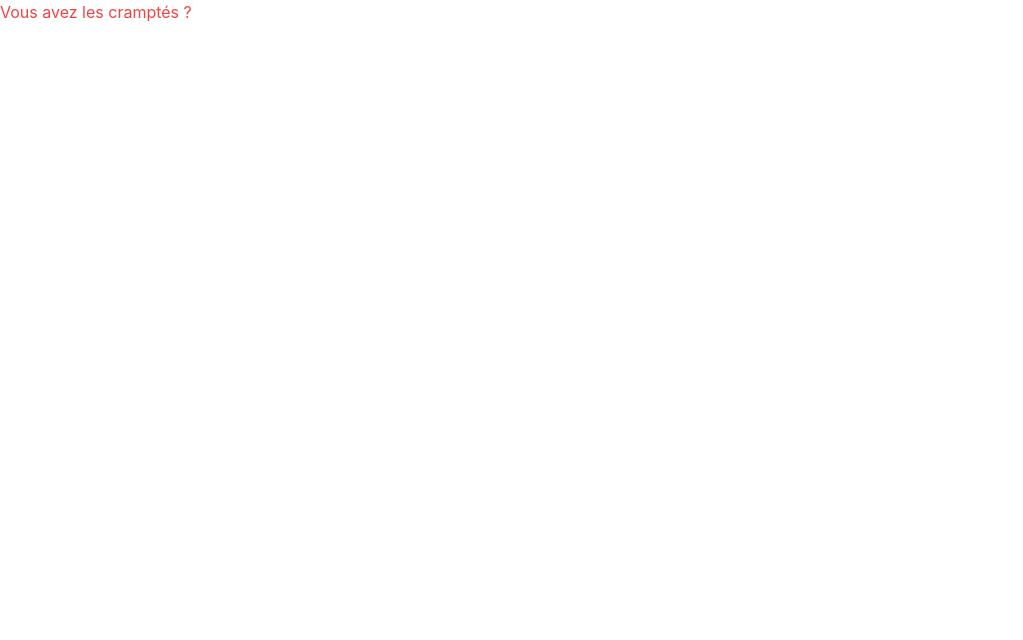
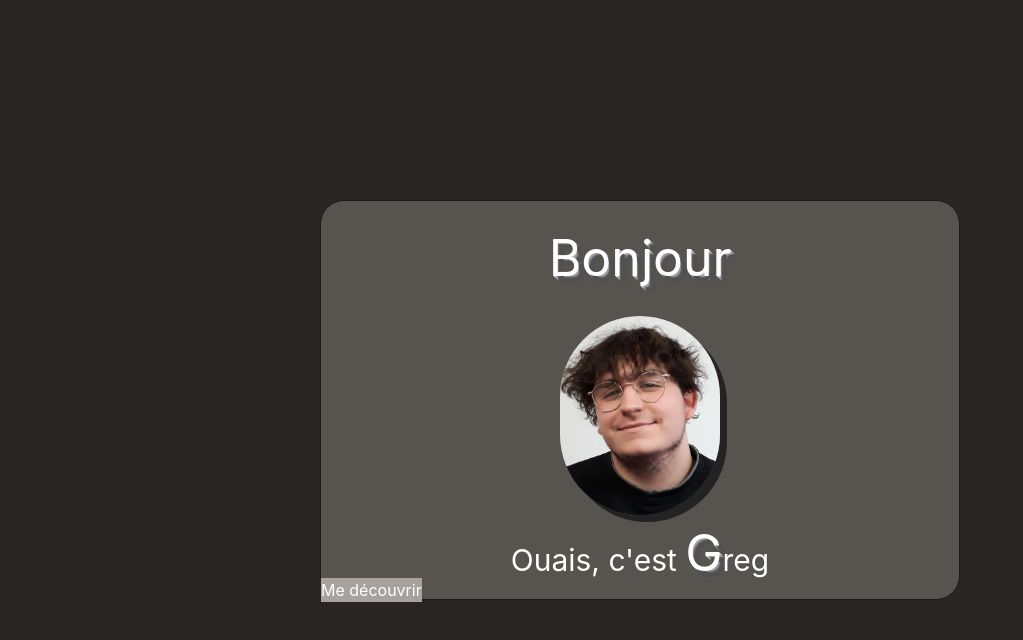
Before and after one commit to Quen2/Quen2.github.io, a React (Create React App) app in the folder my_portfolio/: page / in a window 1280 px wide. Shown: the top 640 px of the page, without its empty margins (0-1023 px from the left). Built offline with nearby package versions, Linux system fonts and the light colour scheme.

Commit message:
[~] First View is done, short sentence to describe myself, working on the transition between this view and my table of content

```diff
--- /dev/null
+++ b/my_portfolio/src/Scripts/Img.script.js
@@ -0,0 +1,36 @@
+window.addEventListener('load', () => {
+    if(window.location.href === 'http://localhost:3000/')
+    {
+        let anim = document.querySelector('.anim');
+
+        let height = anim.clientHeight
+        let width  = anim.clientWidth
+
+        anim.addEventListener('mousemove', handleMove)
+
+        function handleMove (e)
+        {
+            const xVal = e.layerX
+            const yVal = e.layerY
+
+            const yRotate = 30 * ((xVal - width /2 ) / width)
+            const xRotate = -30 *((yVal - height /2) / height)
+
+            const style = `perspective(500px) scale(1.05) rotateX(${xRotate}deg) rotateY(${yRotate}deg)`
+
+            anim.style.transform = style
+        }
+
+        anim.addEventListener('mouseleave' , () => {
+            anim.style.transform = 'perspective(500px) scale(1) rotateX(0) rotateY(0)'
+        })
+
+        anim.addEventListener('mousedown', () => {
+            anim.style.transform = 'perspective(500px) scale(1) rotateX(0) rotateY(0)'
+        })
+
+        anim.addEventListener('mouseup' ,() => {
+            anim.style.transform = 'perspective(500px) scale(1) rotateX(0) rotateY(0)'
+        })
+    }
+})
--- a/my_portfolio/src/Views/Index.js
+++ b/my_portfolio/src/Views/Index.js
@@ -1,12 +1,33 @@
-import React from "react";
+import React, {useState} from "react";
+import pp from "../Assets/pp.jpg"
+import '../Scripts/Img.script'
 
 export default function Index()
 {
+    const [state, setState] = useState(null)
+
+    function handleClick(e)
+    {
+        e.target.parentNode.classList.add('zoom');
+        setTimeout(() => {
+            setState('home')
+        }, 2000);
+    }
+
     return (
-        <div>
-            <h1 className="text-red-500">
-                Vous avez les cramptés ?
-            </h1>
+        state === null
+        ?
+        <div className="w-screen h-screen flex bg-stone-800">
+            <div className=" m-auto self-center w-1/2 h-1/2 bg-stone-600 rounded-3xl border border-stone-900">
+                <h1 className="text-center mt-5 text-white title">Bonjour</h1>
+                <img src={pp} className="w-1/4 h-1/2 rounded-full mx-auto my-5 object-cover anim imgMaker"></img>
+                <p className="text-3xl text-white text-center">Ouais, c'est <span className="title">G</span>reg</p>
+                <button className="w-fit h-auto  bg-stone-400 text-white" onClick={handleClick}>Me découvrir</button>
+            </div>
+        </div>
+        :
+        <div className="flex flex-col background animate-fade w-screen h-screen">
+            <h1>Oui</h1>
         </div>
     )
 }
--- a/my_portfolio/src/index.css
+++ b/my_portfolio/src/index.css
@@ -12,6 +12,39 @@ code {
     monospace;
 }
 
+@keyframes zoom
+{
+  0%
+  {
+    transform: scale(1)
+  }
+  100%
+  {
+    transform: scale(1.5)
+  }
+}
+
+.title
+{
+  text-shadow: 6px 6px #515151,
+               5px 5px #616161,
+               4px 4px #929292,
+               3px 3px #a7a6a6,
+               2px 2px #cecece,
+               1px 1px #ececec;
+  font-size: 50px
+}
+
+.zoom
+{
+  animation: zoom 2s ease-in-out;
+}
+
+.imgMaker
+{
+  box-shadow : 7px 7px 0 0 #232323;
+}
+
 @tailwind base;
 @tailwind components;
 @tailwind utilities;
```
Also changed, not shown: my_portfolio/src/Assets/pp.jpg (added).
